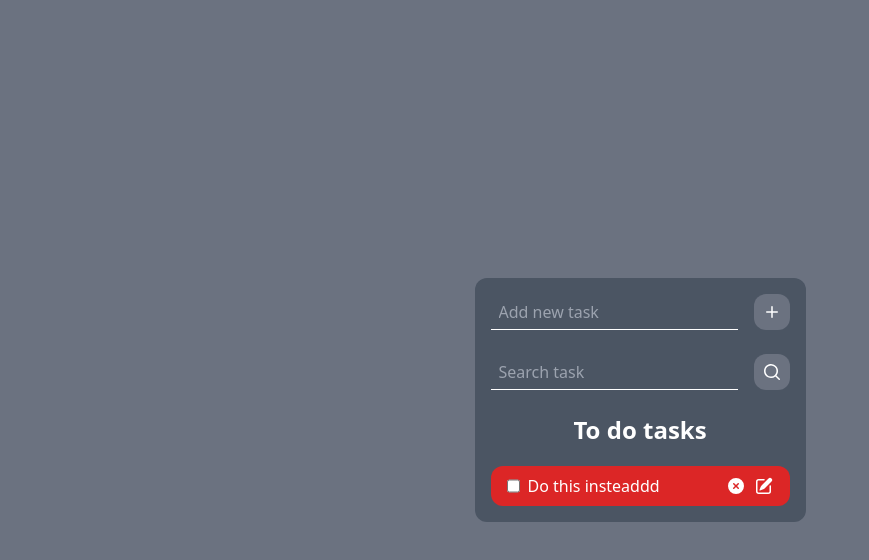
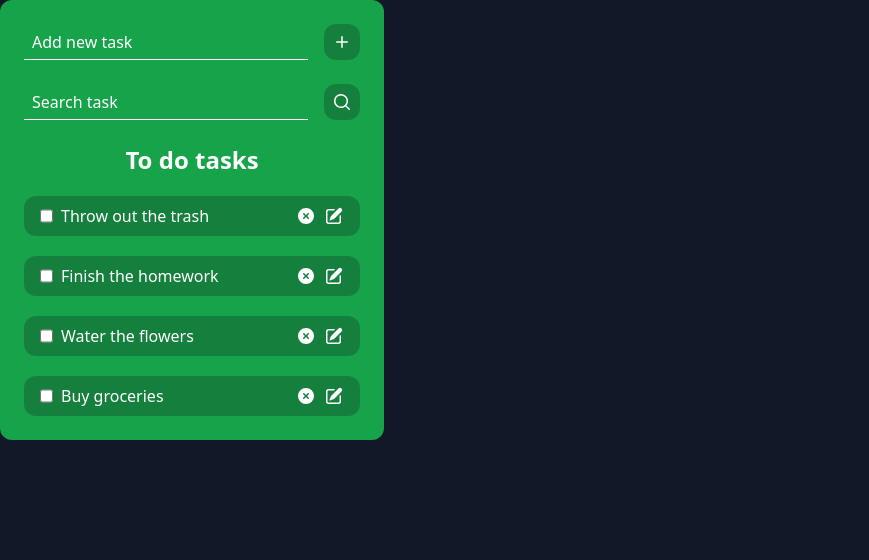
Before and after one commit to JellyGamez/Vue-todo-app, a Vue app: page / in a window 1280 px wide. Shown: the top 560 px of the page, without its empty margins (0-869 px from the left). Built offline with nearby package versions, Linux system fonts and the light colour scheme.

Commit message:
Updated UI

```diff
--- a/index.html
+++ b/index.html
@@ -8,7 +8,7 @@
     <link href="./src/assets/css/output.css" rel="stylesheet">
   </head>
   <body>
-    <div id="app" class="h-screen grid place-content-center bg-gray-500"></div>
+    <div id="app" class="h-screen bg-gray-900"></div>
     <script type="module" src="/src/main.js"></script>
   </body>
 </html>
--- a/package.json
+++ b/package.json
@@ -14,6 +14,8 @@
   "devDependencies": {
     "@vitejs/plugin-vue": "^4.2.3",
     "@vitejs/plugin-vue-jsx": "^3.0.1",
+    "autoprefixer": "^10.4.14",
+    "postcss": "^8.4.24",
     "tailwindcss": "^3.3.2",
     "vite": "^4.3.9"
   }
--- /dev/null
+++ b/postcss.config.js
@@ -0,0 +1,6 @@
+module.exports = {
+    plugins: {
+      tailwindcss: {},
+      autoprefixer: {},
+    }
+  }
--- a/src/App.vue
+++ b/src/App.vue
@@ -5,10 +5,10 @@ import ConfirmEditIcon from './components/icons/ConfirmEditIcon.vue';
 import AddIcon from './components/icons/AddIcon.vue';
 import SearchIcon from './components/icons/SearchIcon.vue';
 const tasks = ref([
-    //{ label: "Do something", completed: false, id: 1      },
-    //{ label: "Do something else", completed: false, id: 2 },
-    //{ label: "Do this instead", completed: false, id: 3   },
-    { label: "Do this insteaddd", completed: false, id: 4 },
+    { label: "Throw out the trash", completed: false, id: 1      },
+    { label: "Finish the homework", completed: false, id: 2 },
+    { label: "Water the flowers", completed: false, id: 3   },
+    { label: "Buy groceries", completed: false, id: 4 },
 ]);
 const mainInput = ref('');
 const searchInput = ref('');
@@ -47,15 +47,15 @@ provide('editingTask', editingTask);
 </script>
 
 <template>
-  <div class="flex flex-col gap-6 bg-gray-600 rounded-xl p-4">
+  <div class="max-w-96 flex flex-col gap-6 bg-green-600 rounded-xl p-6 ">
 
     <div class="flex">
-      <input class="w-full px-2 border-b border-white mr-4 bg-gray-600 text-white outline-none"
+      <input class="w-full px-2 border-b border-white bg-green-600 mr-4 text-white placeholder-white outline-none"
              type="text"
              :placeholder="!isEditing ? 'Add new task' : 'Edit task'"
              v-model="mainInput"
       >
-      <button class="py-2 px-2 rounded-xl bg-gray-500" @click="addNewTask">
+      <button class="py-2 px-2 rounded-xl bg-green-700" @click="addNewTask">
 
         <template v-if="isEditing">
           <ConfirmEditIcon/>
@@ -69,12 +69,12 @@ provide('editingTask', editingTask);
     </div>
 
     <div class="flex">
-      <input class="w-full px-2 border-b border-white mr-4 bg-gray-600 text-white outline-none"
+      <input class="w-full px-2 border-b border-white bg-green-600 mr-4 text-white placeholder-white outline-none"
              type="text"
              placeholder="Search task"
              v-model="searchInput"
       >
-      <div class="py-2 px-2 bg-gray-500 rounded-xl">
+      <div class="py-2 px-2 bg-green-700 rounded-xl">
         <SearchIcon/>
       </div>
     </div>
--- a/src/components/TaskItem.vue
+++ b/src/components/TaskItem.vue
@@ -3,7 +3,7 @@ import { inject } from 'vue';
 import DeleteIcon from './icons/DeleteIcon.vue';
 import EditIcon from './icons/EditIcon.vue';
 
-defineProps({ task: Object});
+defineProps({ task: Object });
 
 const deleteTask = inject('deleteTask');
 const editingTask = inject('editingTask');
@@ -11,7 +11,7 @@ const editingTask = inject('editingTask');
 
 <template>
     <div class="h-full flex space-x-2">
-        <div class="flex justify-between bg-red-600 hover:bg-red-700 text-white px-4 py-2 rounded-xl w-full">
+        <div class="flex justify-between bg-green-700 hover:bg-green-800 text-white px-4 py-2 rounded-xl w-full">
 
             <div class="flex space-x-2">
                 <input class="hover:cursor-pointer" type="checkbox" v-model="task.completed">
@@ -21,11 +21,11 @@ const editingTask = inject('editingTask');
             <div class="flex space-x-2">
 
                 <button @click="() => deleteTask(task.id)">
-                    <DeleteIcon/>
+                    <DeleteIcon />
                 </button>
 
                 <button @click="() => editingTask(task.id)">
-                    <EditIcon/>
+                    <EditIcon />
                 </button>
 
             </div>
```
Also changed, not shown: 1 other file (tests, documents, lock files or other folders).
